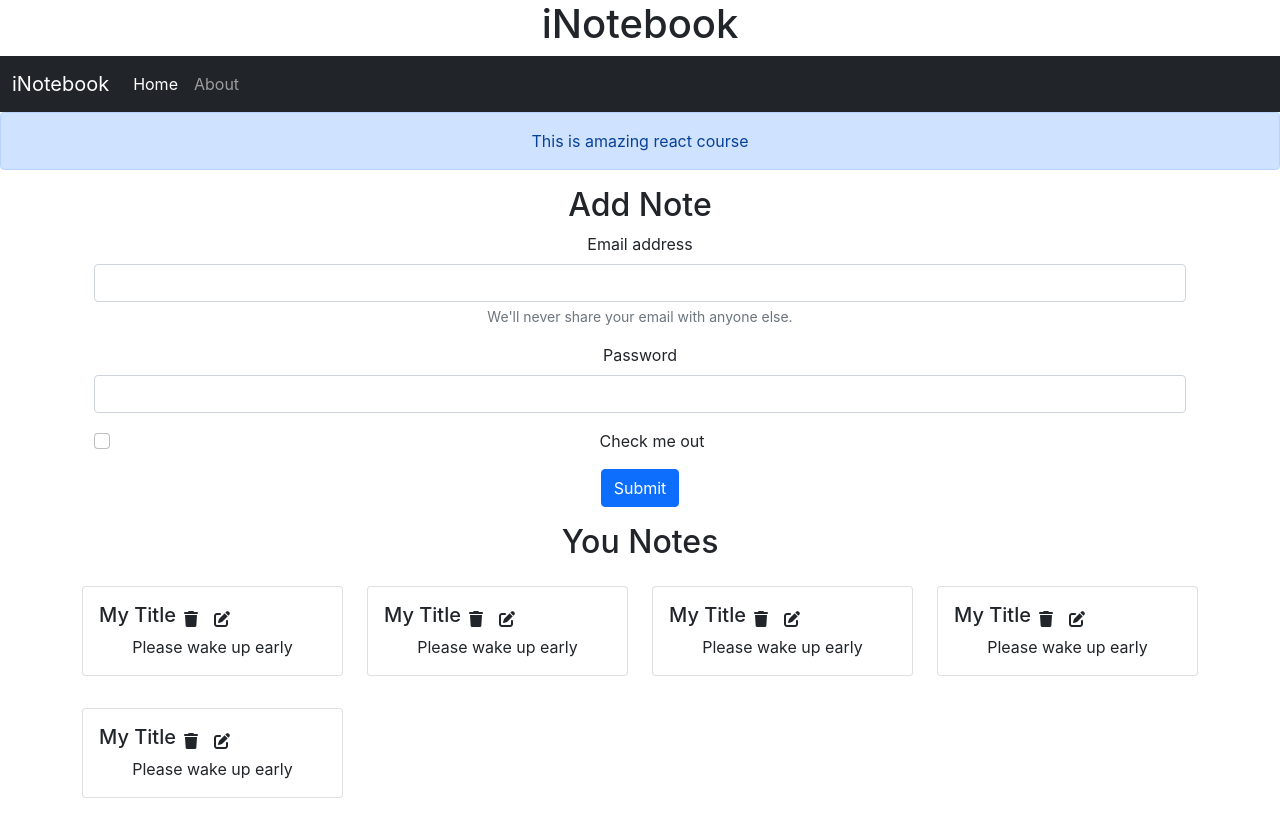
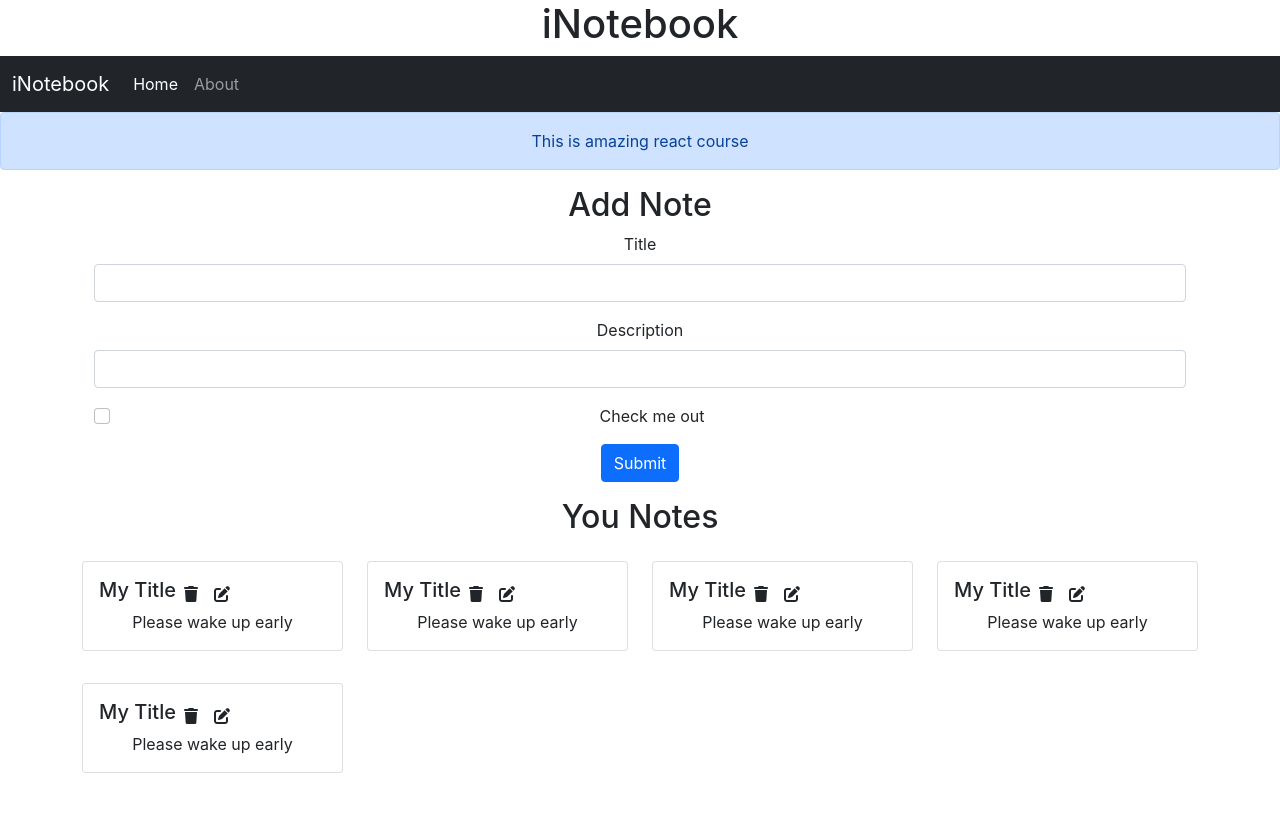
Before and after one commit to ghulepratiksha98/iNotebook, a React (Create React App) app: page / in a window 1280 px wide. After the commit the page ends 805 px from the top, so only its background shows below. Built offline with nearby package versions, Linux system fonts and the light colour scheme.

Commit message:
v-63 Adding AddnOte component

```diff
--- /dev/null
+++ b/src/components/AddNote.js
@@ -0,0 +1,40 @@
+import React, {useContext , useState} from 'react'
+import noteContext from "../context/notes/noteContext"
+
+const AddNote = () => {
+    const context = useContext(noteContext);
+    const { addNote} = context;
+    const [note, setNote] = useState({title:"", description:"", tag:"default"});
+    const handleClick = (e)=>{
+          e.preventDefault();
+          addNote(note.title, note.description, note.tag);
+    }
+    const onChange = (e)=>{
+        setNote({...note, [e.target.name]: e.target.value})
+    }
+  return (
+    <div>
+      <div className="container my-3">
+      <h2>Add Note</h2>
+      <form>
+      <div className="mb-3">
+          <label htmlFor="title" className="form-label">Title</label>
+          <input type="text" className="form-control" id="title" name="title" aria-describedby="emailHelp" onChange={onChange}/>
+
+        </div>
+        <div className="mb-3">
+          <label htmlFor="desc" className="form-label">Description</label>
+          <input type="type" className="form-control" id="description" name="description" onChange={onChange}/>
+        </div>
+        <div className="mb-3 form-check">
+          <input type="checkbox" className="form-check-input" id="exampleCheck1" />
+          <label className="form-check-label" htmlFor="exampleCheck1">Check me out</label>
+        </div>
+        <button type="submit" className="btn btn-primary" onClick={handleClick}>Submit</button>
+      </form>
+      </div>
+    </div>
+  );
+}
+
+export default AddNote;
--- a/src/components/Home.js
+++ b/src/components/Home.js
@@ -1,26 +1,9 @@
+
 import Notes from "./Notes";
  const Home = () => {
   return (
     <div>
-      <div className="container my-3">
-      <h2>Add Note</h2>
-      <form>
-      <div className="mb-3">
-          <label htmlFor="exampleInputEmail1" className="form-label">Email address</label>
-          <input type="email" className="form-control" id="exampleInputEmail1" aria-describedby="emailHelp" />
-          <div id="emailHelp" className="form-text">We'll never share your email with anyone else.</div>
-        </div>
-        <div className="mb-3">
-          <label htmlFor="exampleInputPassword1" className="form-label">Password</label>
-          <input type="password" className="form-control" id="exampleInputPassword1" />
-        </div>
-        <div className="mb-3 form-check">
-          <input type="checkbox" className="form-check-input" id="exampleCheck1" />
-          <label className="form-check-label" htmlFor="exampleCheck1">Check me out</label>
-        </div>
-        <button type="submit" className="btn btn-primary">Submit</button>
-      </form>
-      </div>
+
       <Notes/>
       </div>
 
--- a/src/components/Notes.js
+++ b/src/components/Notes.js
@@ -1,13 +1,16 @@
 import React, {useContext} from 'react'
 import noteContext from "../context/notes/noteContext"
+import AddNote from './AddNote';
 import Noteitem from './Noteitem';
 
 
 
 const Notes = () => {
     const context = useContext(noteContext);
-    const {notes, setNotes} = context;
+    const { notes, addNote} = context;
     return (
+        <>
+        <AddNote/>
         <div className="row my-3">
             <h2>You Notes</h2>
             {/* console.log(note);  */}
@@ -16,6 +19,7 @@
         return <Noteitem key={note._id} note={note}/>
       })}
             </div>
+            </>
     )
 }
 
--- a/src/context/notes/NoteState.js
+++ b/src/context/notes/NoteState.js
@@ -52,12 +52,32 @@
         }
       ]
       const [notes, setNotes] = useState(notesIntial);
-      const update =() =>{
+      //Add Note
+      const addNote =(title, description, tag) =>{
+        //todo api call
+        console.log("Adding anew note");
+        const note =  {
+          "_id": "6254f08c03e4WWFFdd0763fe94130",
+          "user": "625407ADCS180a28792ef2e1a975",
+          "title": title,
+          "description": description,
+          "tag": tag,
+          "date": "2022-04-12T03:22:52.017Z",
+          "__v": 0
+        };
+       setNotes(notes.concat(note))
+      }
+      //Delet Note
+      const deleteNote =() =>{
+
+      }
+      //Edit Note
+      const editNote =() =>{
 
      }
     return (
 
-        <NoteContext.Provider value={{notes,setNotes}}>
+        <NoteContext.Provider value={{notes,addNote,deleteNote,editNote}}>
             {props.children}
         </NoteContext.Provider>
     )
```
